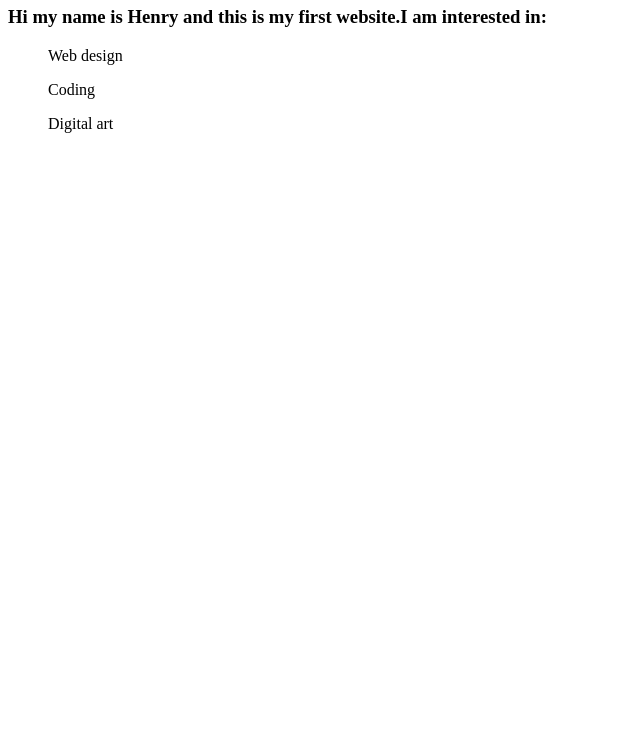
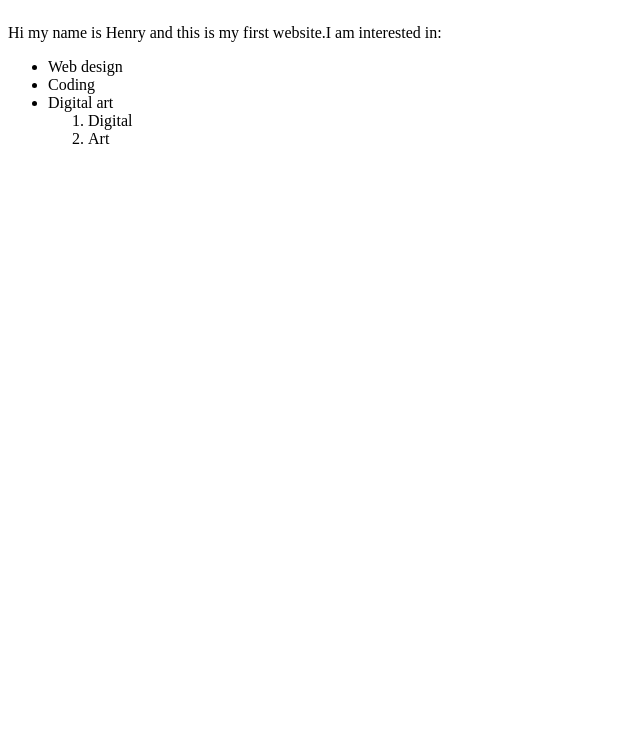
Before and after one commit to Losmi11/TEST, a plain HTML site: page index.html in a window 1280 px wide. Shown: the part 60-800 px from the top of the page, without its empty margins (0-640 px from the left). Drawn offline with Linux system fonts and the light colour scheme.

Commit message:
Promena 2

```diff
--- a/index.html
+++ b/index.html
@@ -1,5 +1,20 @@
+<DOCTYPE HTML>
+<html>
+<body>
 <h1>My First Webpage</h1>
-<h3>Hi my name is Henry and this is my first website.I am interested in:</h3>
-<ul>Web design</ul>
-<ul>Coding</ul>
-<ul>Digital art</ul>
+<br>
+Hi my name is Henry and this is my first website.I am interested in:
+<br>
+<ul>
+<li>Web design</li>
+<li>Coding</li>
+<li>Digital art
+<ol>
+<li>Digital</li>
+<li>Art</li>
+</ol>
+</li>
+</ul>
+
+</body>
+</html>
```
